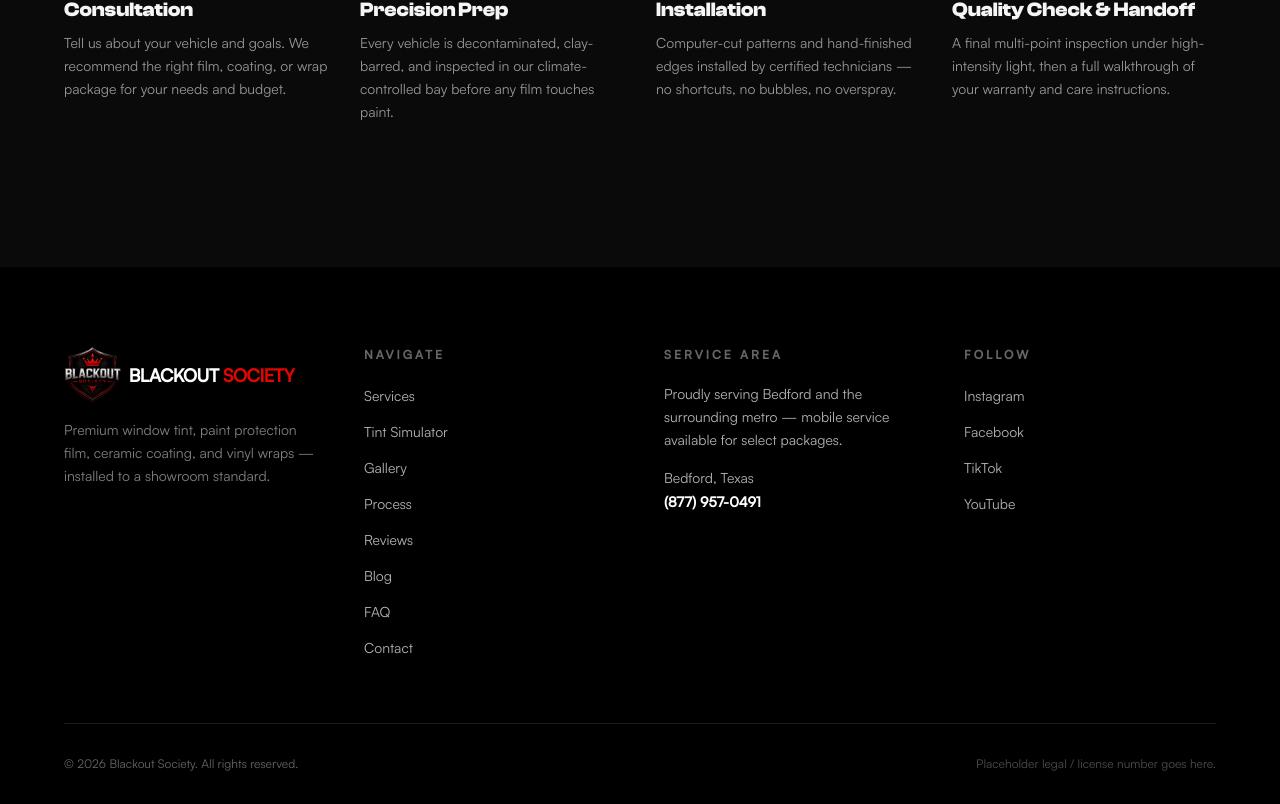
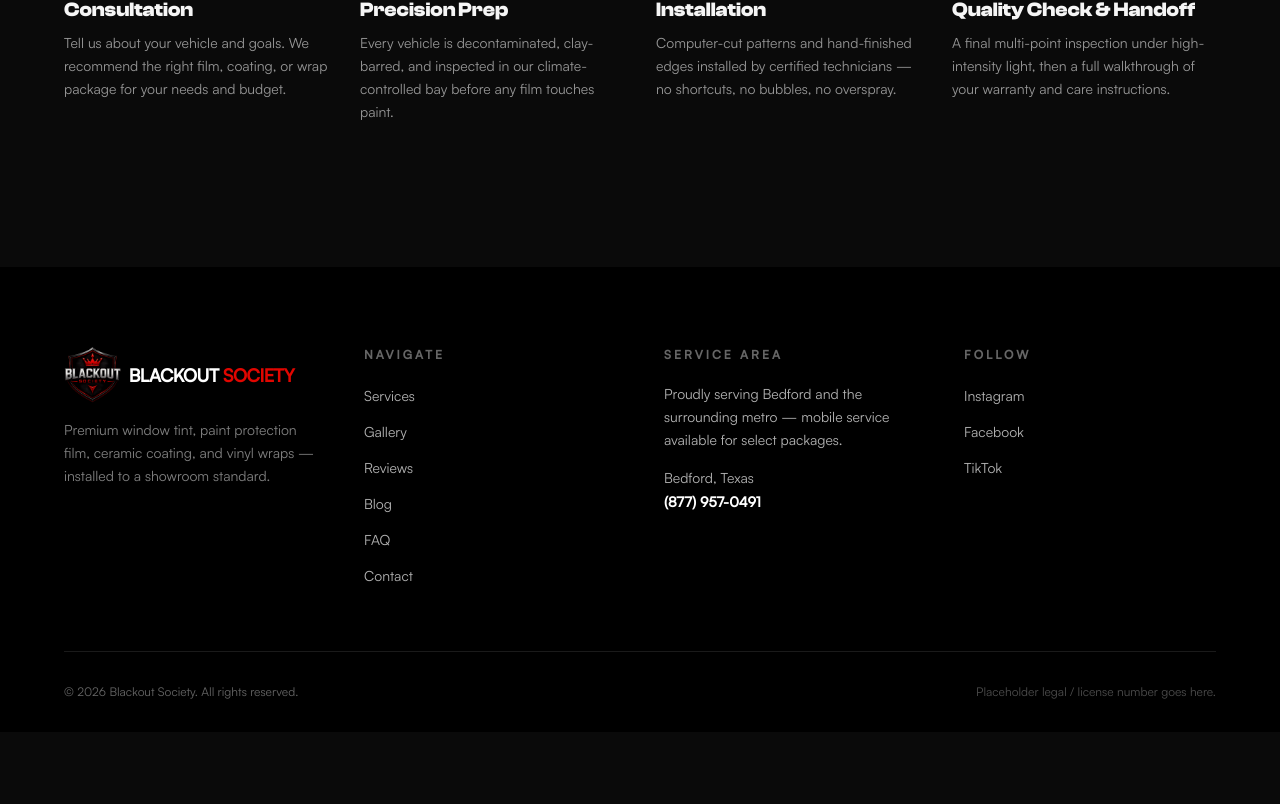
Before and after one commit to blackoutsocietyllc/blackoutsociety, a Next.js app: page / in a window 1280 px wide. Shown: the part 4347-5151 px from the top of the page. After the commit the page ends 5079 px from the top, so only its background shows below. Built offline with nearby package versions, Linux system fonts and the light colour scheme.

Commit message:
Wire up social links and trim footer nav
Connect Instagram, Facebook, and TikTok in the footer's Follow list
(dropping the unused YouTube placeholder), and remove Tint Simulator
and Process from the footer's Navigate list.

```diff
--- a/components/layout/Footer.tsx
+++ b/components/layout/Footer.tsx
@@ -2,9 +2,7 @@ import Image from 'next/image';
 
 const footerLinks = [
   { href: '/services', label: 'Services' },
-  { href: '/#simulator', label: 'Tint Simulator' },
   { href: '/gallery', label: 'Gallery' },
-  { href: '/#process', label: 'Process' },
   { href: '/reviews', label: 'Reviews' },
   { href: '/blog', label: 'Blog' },
   { href: '/faq', label: 'FAQ' },
@@ -12,10 +10,9 @@ const footerLinks = [
 ];
 
 const socials = [
-  { label: 'Instagram', href: '#' },
-  { label: 'Facebook', href: '#' },
-  { label: 'TikTok', href: '#' },
-  { label: 'YouTube', href: '#' },
+  { label: 'Instagram', href: 'https://www.instagram.com/blackout_societyllc' },
+  { label: 'Facebook', href: 'https://www.facebook.com/profile.php?id=61591510170613' },
+  { label: 'TikTok', href: 'https://www.tiktok.com/@blackout_societyllc' },
 ];
 
 export default function Footer() {
@@ -65,7 +62,12 @@ export default function Footer() {
             <ul className="mt-5 space-y-3">
               {socials.map((social) => (
                 <li key={social.label}>
-                  <a href={social.href} className="text-sm text-white/70 transition-colors hover:text-blood">
+                  <a
+                    href={social.href}
+                    target="_blank"
+                    rel="noopener noreferrer"
+                    className="text-sm text-white/70 transition-colors hover:text-blood"
+                  >
                     {social.label}
                   </a>
                 </li>
```
